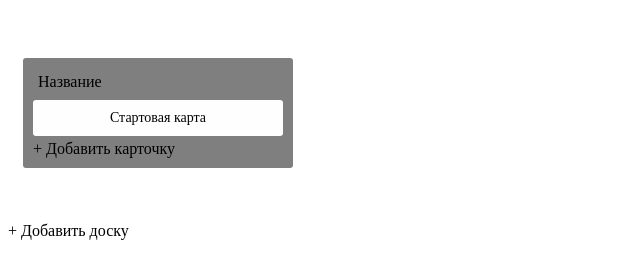
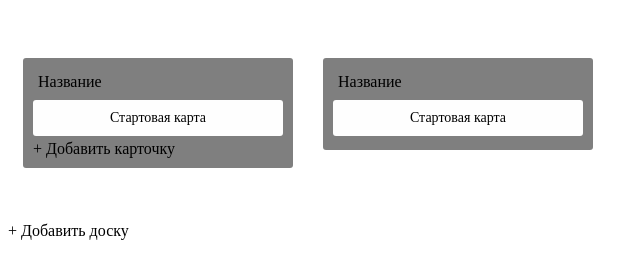
Before and after one commit to VladJutnik/drag-and-drop, a plain HTML site: page index.html in a window 1280 px wide. Shown: the whole page, without its empty margins (0-644 px from the left). Drawn offline with Linux system fonts and the light colour scheme.

Commit message:
Update index.html

```diff
--- a/index.html
+++ b/index.html
@@ -29,6 +29,15 @@
             <div class="add_btn"><span> + </span> Добавить карточку</div>
 
         </div>
+        <div class="boards_items">
+            <!--contenteditable="true" изменения названия-->
+            <span contenteditable="true" class="title">Название</span>
+            <div class="list">
+                <div class="list_item" draggable="true">
+                    Стартовая карта
+                </div>
+            </div>
+        </div>
     </div>
     <br><br><br>
     <div class="rgrgrgr"><span> + </span> Добавить доску</div>
```
